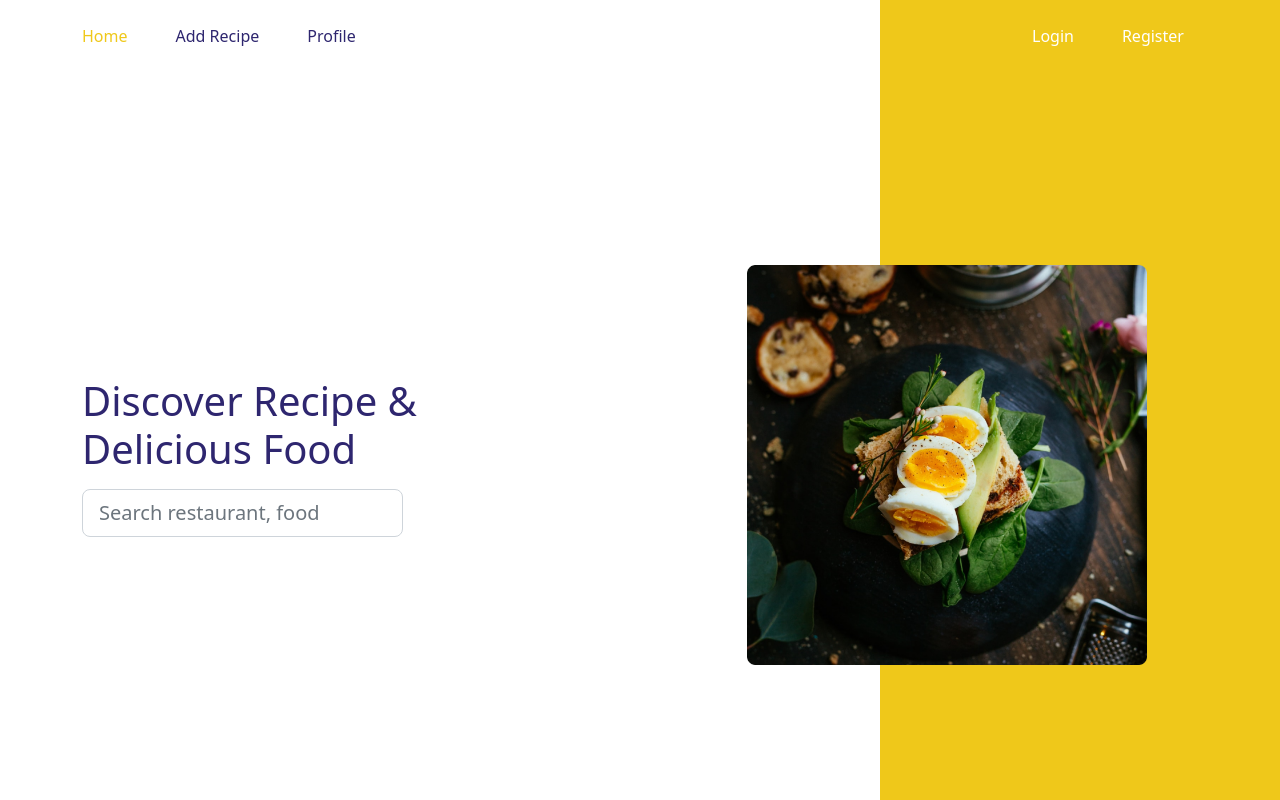
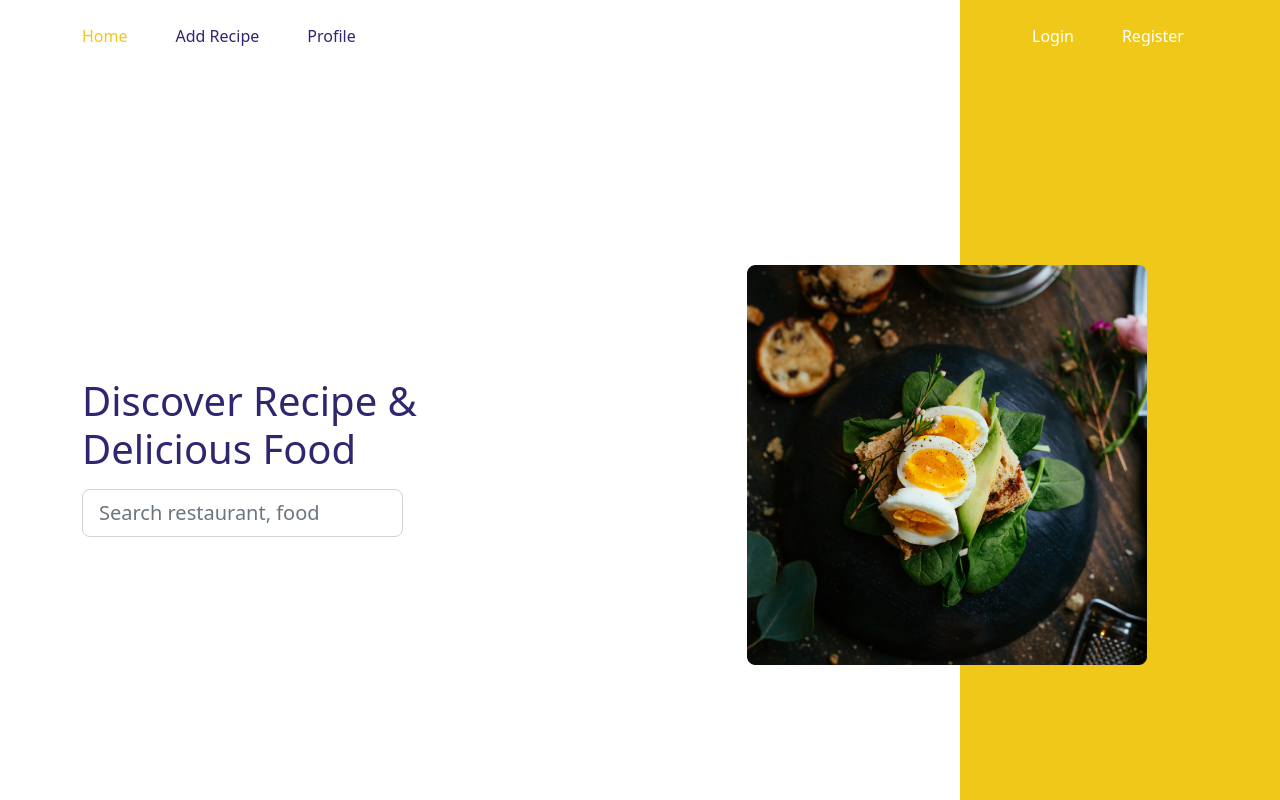
Before and after one commit to suprayogo/Food-Recipe-FE, a React (Create React App) app: page / in a window 1280 px wide. Shown: the top 800 px of the page. Built offline with nearby package versions, Linux system fonts and the light colour scheme; no server answers.

Commit message:
update responisve

```diff
--- a/src/styles/Home.css
+++ b/src/styles/Home.css
@@ -30,7 +30,7 @@
 .bg_yellow {
   background-color: #efc81a;
   height: 110vh;
-  width: 400px;
+  width: 25%;
   position: absolute;
   right: 0;
   top: 0;
```
